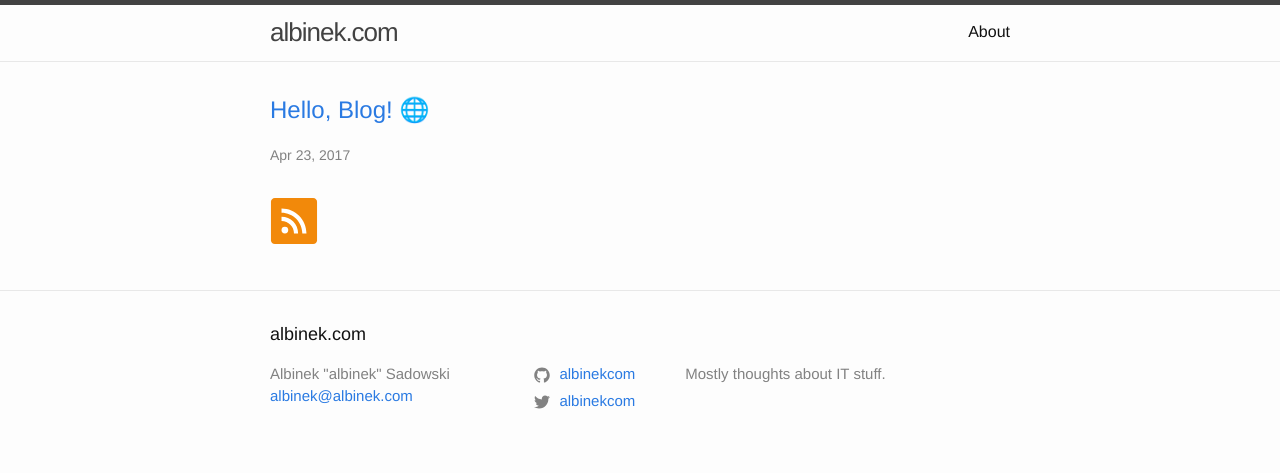
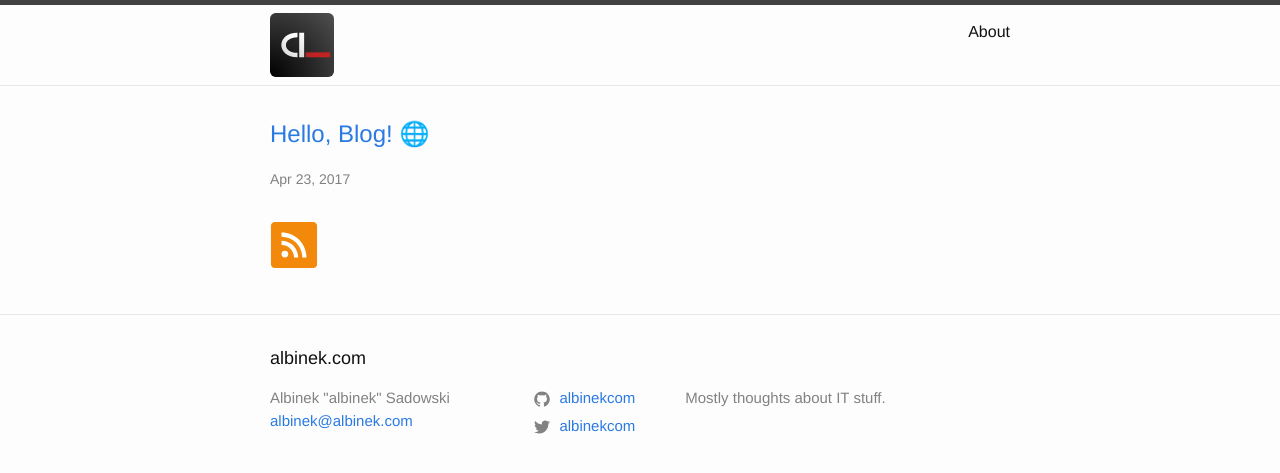
Before and after one commit to albinekcom/albinekcom.github.io, a Jekyll site: the page built from index.md, in a window 1280 px wide. Shown: the top 473 px of the page. Built offline with Jekyll 4.4.1, drawn with Linux system fonts in a browser that asks for light colours.

Commit message:
Fix duplicated SEO tags Add site logo

```diff
--- a/_includes/head.html
+++ b/_includes/head.html
@@ -2,9 +2,6 @@
   <meta charset="utf-8">
   <meta http-equiv="X-UA-Compatible" content="IE=edge">
   <meta name="viewport" content="width=device-width, initial-scale=1">
-
-  <title>{% if page.title %}{{ page.title | escape }}{% else %}{{ site.title | escape }}{% endif %}</title>
-  <meta name="description" content="{{ page.excerpt | default: site.description | strip_html | normalize_whitespace | truncate: 160 | escape }}">
 
   <link rel="stylesheet" href="{{ "/assets/css/main.css" | relative_url }}">
   <link rel="canonical" href="{{ page.url | replace:'index.html','' | absolute_url }}">
--- a/_includes/header.html
+++ b/_includes/header.html
@@ -3,7 +3,8 @@
   <div class="wrapper">
     {% assign default_paths = site.pages | map: "path" %}
     {% assign page_paths = site.header_pages | default: default_paths %}
-    <a class="site-title" href="{{ "/" | relative_url }}">{{ site.title | escape }}</a>
+    <!-- <a class="site-title" href="{{ "/" | relative_url }}">{{ site.title | escape }}</a> -->
+    <a class="site-logo" href="{{ "/" | relative_url }}"><img src="/assets/img/logo/albinek.com.svg" alt="albinek.com - Logo"></a>
 
     {% if page_paths %}
       <nav class="site-nav">
--- a/_sass/minima/_layout.scss
+++ b/_sass/minima/_layout.scss
@@ -26,6 +26,16 @@
   &:hover {
     color: $text-secondary-color;
   }
+}
+
+.site-logo {
+  display: inline-block;
+
+  margin-top: 8px;
+  margin-bottom: 8px;
+
+  width: 64px;
+  height: 64px;
 }
 
 .site-nav {
```
